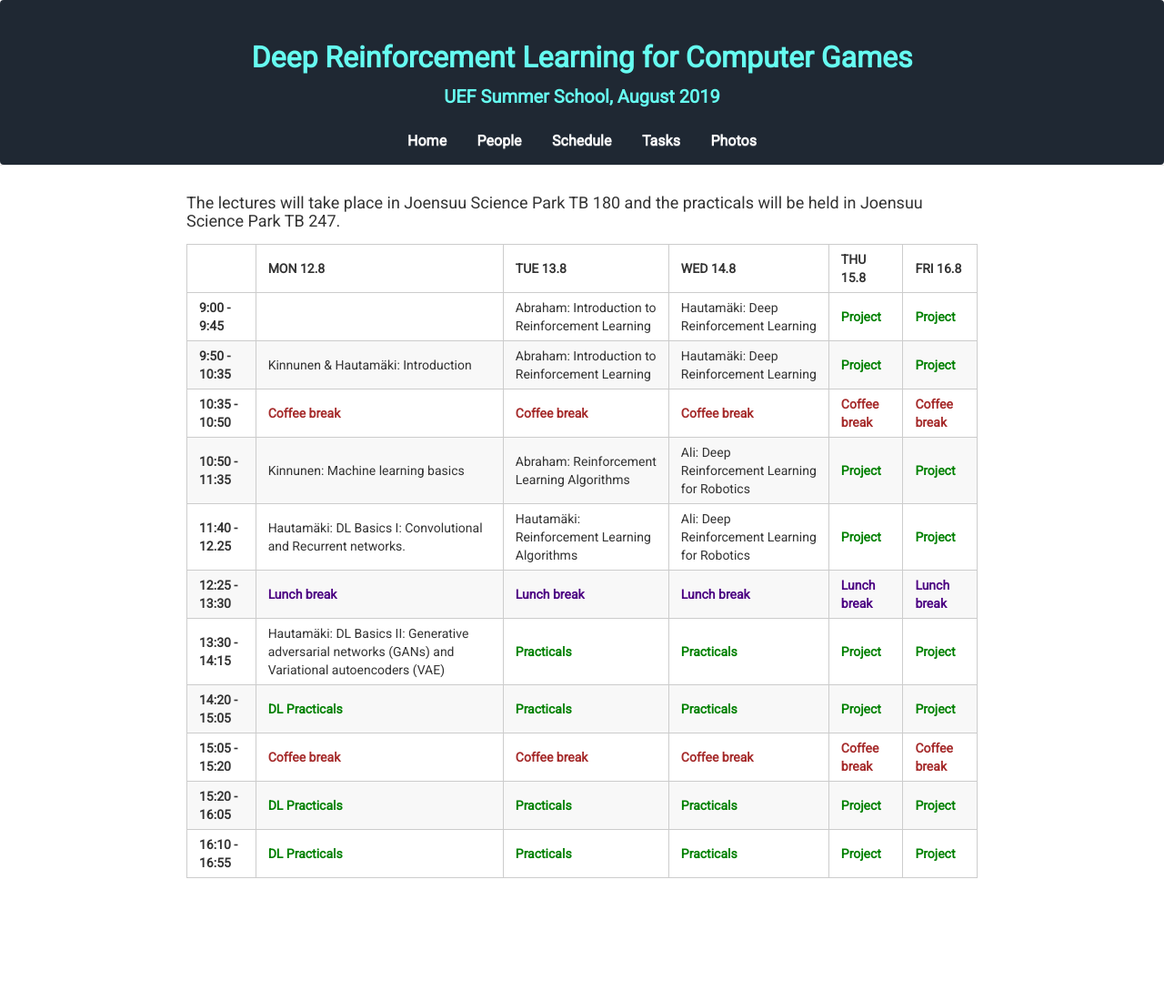
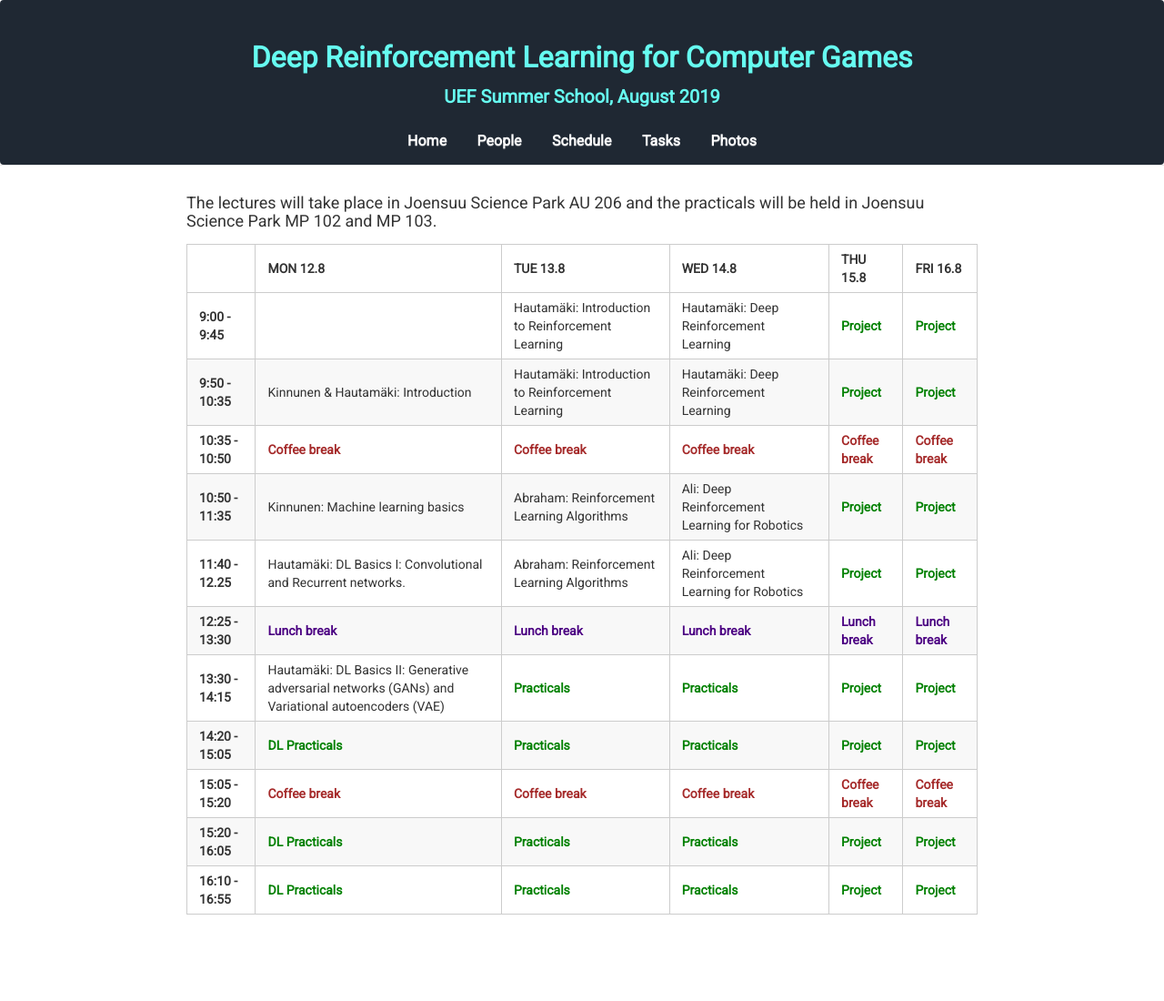
Before and after one commit to abrahamwoubie/summerschool, a Jekyll site: the page built from schedule.md, in a window 1280 px wide. Shown: the whole page at 91% size. Built offline with Jekyll 4.4.1, drawn with Linux system fonts in a browser that asks for light colours; nearby versions of some CDN libraries; before the commit the page ends 1060 px from its top, so only the background shows below that.

Commit message:
Updating

```diff
--- a/schedule.md
+++ b/schedule.md
@@ -4,16 +4,16 @@ title: Schedule | UEF Summer School 2019
 ---
 
 
-#### The lectures will take place in Joensuu Science Park TB 180 and the practicals will be held in Joensuu Science Park TB 247.
+#### The lectures will take place in Joensuu Science Park AU 206 and the practicals will be held in Joensuu Science Park MP 102 and MP 103.
 
 
 |                   | MON 12.8                                          | TUE 13.8                                                | WED 14.8                                          | THU 15.8                                          | FRI 16.8                                          |
 |-------------------|---------------------------------------------------|---------------------------------------------------------|---------------------------------------------------|---------------------------------------------------|---------------------------------------------------|
-| **9:00 - 9:45**   |                                                   | Abraham: Introduction to Reinforcement Learning | Hautamäki: Deep Reinforcement Learning                | <span style="color:green">**Project**</span> | <span style="color:green">**Project**</span>                                    |
-| **9:50 - 10:35**  | Kinnunen & Hautamäki: Introduction                |  Abraham: Introduction to Reinforcement Learning |  Hautamäki: Deep Reinforcement Learning   | <span style="color:green">**Project**</span> | <span style="color:green">**Project**</span>                                              |
+| **9:00 - 9:45**   |                                                   | Hautamäki: Introduction to Reinforcement Learning | Hautamäki: Deep Reinforcement Learning                | <span style="color:green">**Project**</span> | <span style="color:green">**Project**</span>                                    |
+| **9:50 - 10:35**  | Kinnunen & Hautamäki: Introduction                |  Hautamäki: Introduction to Reinforcement Learning |  Hautamäki: Deep Reinforcement Learning   | <span style="color:green">**Project**</span> | <span style="color:green">**Project**</span>                                              |
 | **10:35 - 10:50** | <span style="color:brown">**Coffee break**</span> | <span style="color:brown">**Coffee break**</span>       | <span style="color:brown">**Coffee break**</span> | <span style="color:brown">**Coffee break**</span> | <span style="color:brown">**Coffee break**</span> |
 | **10:50 - 11:35** | Kinnunen: Machine learning basics                           | Abraham: Reinforcement Learning Algorithms                    | Ali: Deep Reinforcement Learning for Robotics               |  <span style="color:green">**Project**</span> | <span style="color:green">**Project**</span>                                   |
-| **11:40 - 12.25** | Hautamäki: DL Basics I: Convolutional and Recurrent networks.                    | Hautamäki: Reinforcement Learning Algorithms                    | Ali: Deep Reinforcement Learning for Robotics               |                     <span style="color:green">**Project**</span> | <span style="color:green">**Project**</span>                 |
+| **11:40 - 12.25** | Hautamäki: DL Basics I: Convolutional and Recurrent networks.                    | Abraham: Reinforcement Learning Algorithms                    | Ali: Deep Reinforcement Learning for Robotics               |                     <span style="color:green">**Project**</span> | <span style="color:green">**Project**</span>                 |
 | **12:25 - 13:30** | <span style="color:indigo">**Lunch break**</span>   | <span style="color:indigo">**Lunch break**</span>         | <span style="color:indigo">**Lunch break**</span>   | <span style="color:indigo">**Lunch break**</span>   | <span style="color:indigo">**Lunch break**</span>   |
 | **13:30 - 14:15** | Hautamäki: DL Basics II: Generative adversarial networks (GANs) and Variational autoencoders (VAE)                   |  <span style="color:green">**Practicals**</span>          |  <span style="color:green">**Practicals**</span>                     | <span style="color:green">**Project**</span>   | <span style="color:green">**Project**</span>   |
 | **14:20 - 15:05** | <span style="color:green">**DL Practicals**</span>                  |  <span style="color:green">**Practicals**</span>         |  <span style="color:green">**Practicals**</span>                     | <span style="color:green">**Project**</span>   | <span style="color:green">**Project**</span>   |
```
